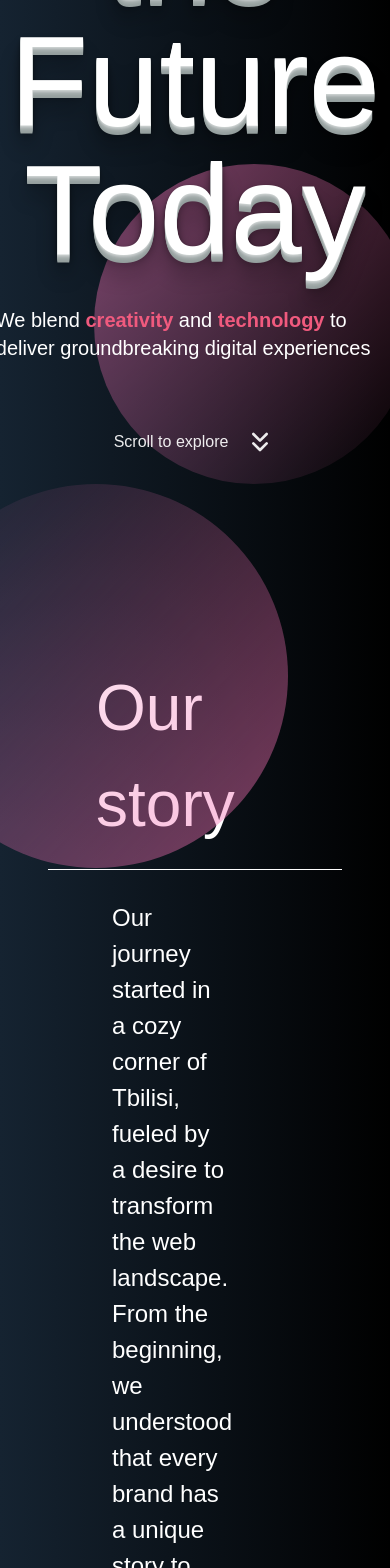
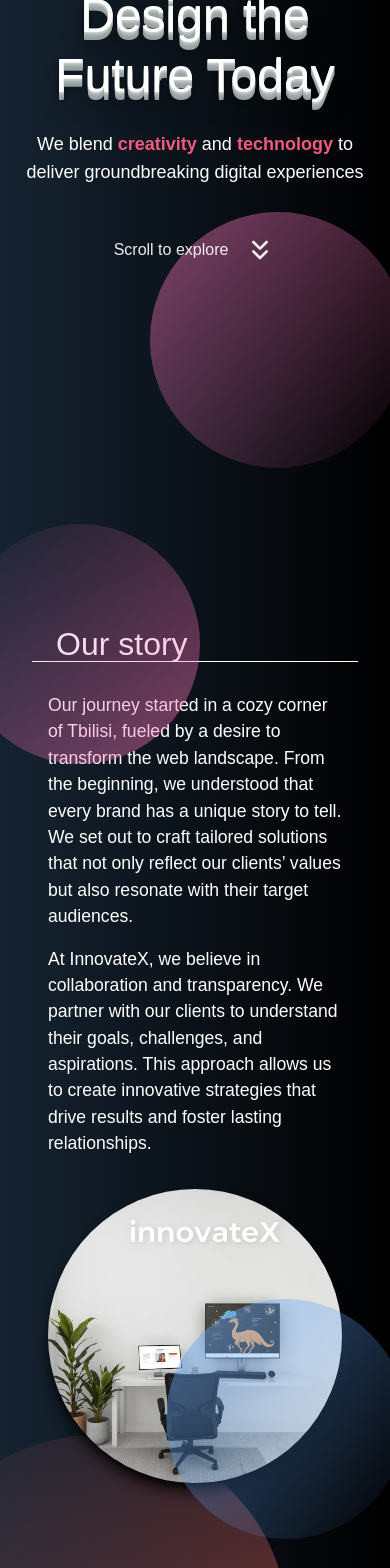
Before and after one commit to lukaChikashvili/innovateX, a Next.js app in the folder website/: page / in a window 390 px wide. Shown: the part 400-1968 px from the top of the page. Built offline with nearby package versions, Linux system fonts and the light colour scheme; a web font is replaced by a local one; what @xpd/tailwind-3dtransforms would draw is missing.

Commit message:
add hero and story section responsive design

```diff
--- a/website/components/Hero.jsx
+++ b/website/components/Hero.jsx
@@ -1,27 +1,30 @@
-import {  ChevronsDown } from 'lucide-react'
-import React from 'react'
+import { ChevronsDown } from 'lucide-react';
+import React from 'react';
 
 const Hero = () => {
   return (
-    <div className='w-3/5 m-auto min-h-screen flex  items-center justify-center text-white '>
+    <div className='w-full max-w-screen-lg m-auto min-h-screen flex items-center justify-center text-white px-4 lg:px-0'>
+      <div className='absolute w-full h-screen top-0 left-0 -z-10'>
+        <div className='bg-gradient-to-tl from-blue-400 to-transparent opacity-50 rounded-full w-72 h-72 sm:w-80 sm:h-80 lg:w-96 lg:h-96 absolute -top-10 sm:-top-16 -left-16 animate-pulse'></div>
+        <div className='bg-gradient-to-br from-pink-400 to-transparent opacity-50 rounded-full w-64 h-64 sm:w-72 sm:h-72 lg:w-80 lg:h-80 absolute -bottom-6 sm:-bottom-10 -right-4 lg:-right-6 animate-pulse'></div>
+      </div>
 
-     <div className="absolute w-full h-screen top-0 left-0 -z-10 ">
-        <div className='bg-gradient-to-tl from-blue-400 to-transparent opacity-50 rounded-full w-96 h-96 absolute -top-20 -left-20 animate-pulse'></div>
-        <div className='bg-gradient-to-br from-pink-400 to-transparent opacity-50 rounded-full w-80 h-80 absolute -bottom-10 -right-6 animate-pulse'></div>
-     </div>
+      <div className='flex items-center flex-col justify-center gap-6 sm:gap-8 -mt-[2rem] md:-mt-[4rem]'>
+        <h1 className='text-5xl sm:text-6xl md:text-8xl lg:text-9xl w-4/5 text-center title leading-tight'>
+          Design the Future Today
+        </h1>
+        <h2 className='text-lg sm:text-xl md:text-xl lg:text-xl text-center'>
+          We blend <span className='text-[#F05A7E] font-bold'>creativity</span> and{' '}
+          <span className='text-[#F05A7E] font-bold'>technology</span> to deliver groundbreaking digital experiences
+        </h2>
+        <div className='mt-6 sm:mt-8'>
+          <p className='flex items-center gap-4 animate-fade-bounce text-base sm:text-lg md:text-xl'>
+            Scroll to explore <ChevronsDown className='arrow-icon' />
+          </p>
+        </div>
+      </div>
+    </div>
+  );
+};
 
-<div className='flex items-center flex-col justify-center gap-8 -mt-[4rem]'>
-        <h1 className='text-9xl text-center title'>Design the Future Today</h1>
-        <h2 className='text-xl'>We blend <span className='text-[#F05A7E] font-bold'>creativity</span> and <span className='text-[#F05A7E] font-bold'>technology</span> to deliver groundbreaking digital experiences</h2>
-          <div className='mt-[2rem]'>
-              <p className='flex items-center gap-4 animate-fade-bounce'>Scroll to explore <ChevronsDown className='arrow-icon' /></p>
-          </div>
-        </div>
-
-
-
-    </div>
-  )
-}
-
-export default Hero
+export default Hero;
--- a/website/components/Story.jsx
+++ b/website/components/Story.jsx
@@ -4,29 +4,31 @@ import img from '../assets/image.jpg'
 
 const Story = () => {
   return (
-    <div className='w-full min-h-screen p-12 text-white relative '>
-        <h1 className='text-[4rem] p-12 story'>Our story</h1>
+    <div className='w-full min-h-screen p-8 md:p-12 text-white relative'>
+      <h1 className='text-[2rem] md:text-[3rem] lg:text-[4rem] p-6 md:p-12 story'>
+        Our story
+      </h1>
+
+      <div className='flex flex-col lg:flex-row items-center justify-between px-4 md:px-[4rem]'>
+        <div className='flex flex-col gap-4 md:gap-8'>
+          <p className='w-full md:w-4/5 text-[1.1rem] md:text-[1.3rem] lg:text-[1.5rem]'>
+            Our journey started in a cozy corner of Tbilisi, fueled by a desire to transform the web landscape. From the beginning, we understood that every brand has a unique story to tell. We set out to craft tailored solutions that not only reflect our clients’ values but also resonate with their target audiences.
+          </p>
+
+          <p className='w-full md:w-4/5 text-[1.1rem] md:text-[1.3rem] lg:text-[1.5rem]'>
+            At InnovateX, we believe in collaboration and transparency. We partner with our clients to understand their goals, challenges, and aspirations. This approach allows us to create innovative strategies that drive results and foster lasting relationships.
+          </p>
+        </div>
+
+        <Image
+          src={img}
+          className='w-[20rem] md:w-[25rem] lg:w-[30rem] rounded-full shadow-black shadow-lg duration-500 grayscale-0 ease hover:grayscale mt-8 lg:mt-0'
+        />
 
 
-        <div className='flex items-center justify-between px-[4rem] '>
-          <div className='flex flex-col gap-8'>
-          <p className='w-4/5 text-[1.5rem]'>
-          Our journey started in a cozy corner of Tbilisi, fueled by a desire to transform the web landscape. From the beginning, we understood that every brand has a unique story to tell. We set out to craft tailored solutions that not only reflect our clients’
-          values but also resonate with their target audiences.
-
-          </p>
-
-          <p className='w-4/5 text-[1.5rem]'>
-          At InnovateX, we believe in collaboration and transparency. We partner with our clients to understand their goals, challenges, and aspirations. This approach allows us to create innovative strategies that drive results and foster lasting relationships.
-          </p>
-
-          </div>
-           <Image src = {img} className='w-[30rem] rounded-full shadow-black shadow-lg
-           duration-500 grayscale-0 ease hover:grayscale' />
-
-           <div className='bg-gradient-to-tl from-pink-400 to-transparent opacity-50 rounded-full w-96 h-96 absolute -top-20 -left-24 animate-pulse'></div>
-        <div className='bg-gradient-to-br from-blue-400 to-transparent opacity-50 rounded-full w-80 h-80 absolute -bottom-10 -right-6 animate-pulse'></div>
-        </div>
+        <div className='bg-gradient-to-tl from-pink-400 to-transparent opacity-50 rounded-full w-60 h-60 md:w-80 md:h-80 lg:w-96 lg:h-96 absolute -top-10 md:-top-20 -left-10 md:-left-24 animate-pulse'></div>
+        <div className='bg-gradient-to-br from-blue-400 to-transparent opacity-50 rounded-full w-60 h-60 md:w-80 md:h-80 lg:w-80 lg:h-80 absolute -bottom-6 md:-bottom-10 -right-4 md:-right-6 animate-pulse'></div>
+      </div>
     </div>
   )
 }
```
